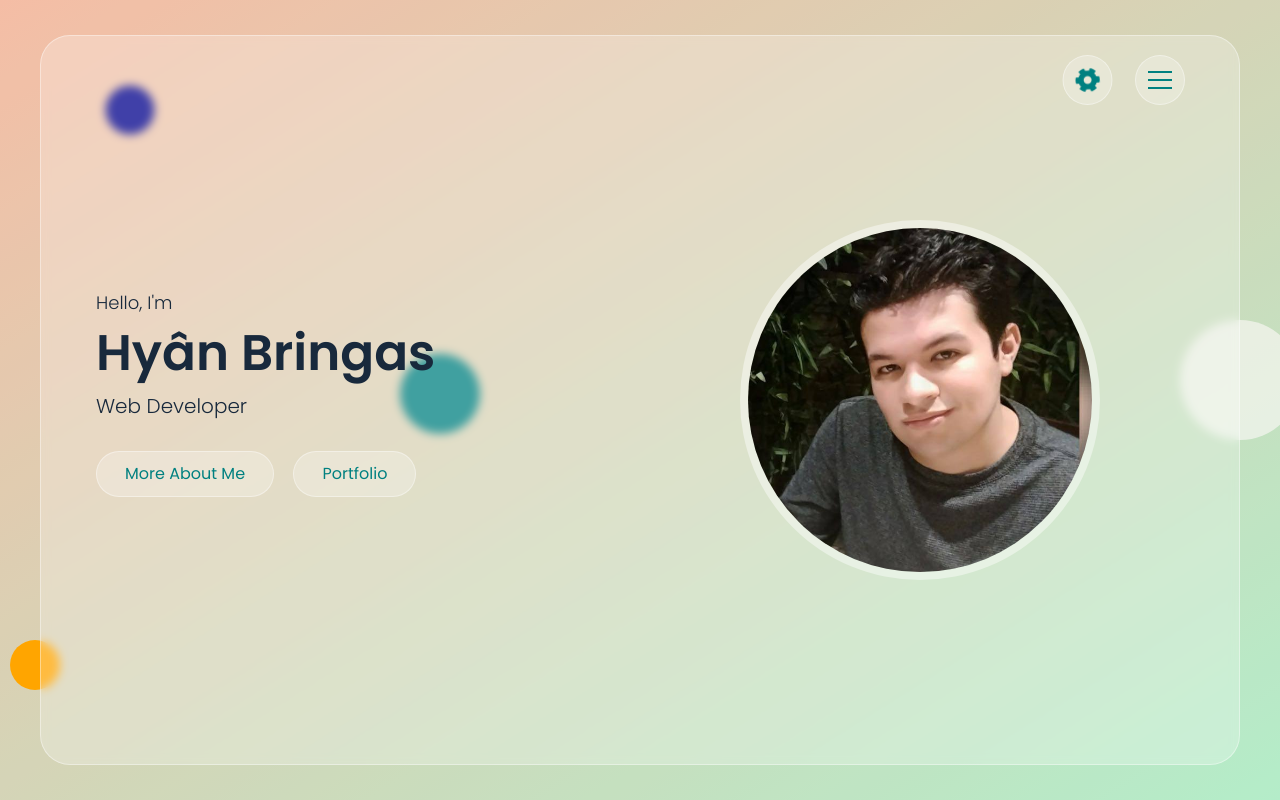
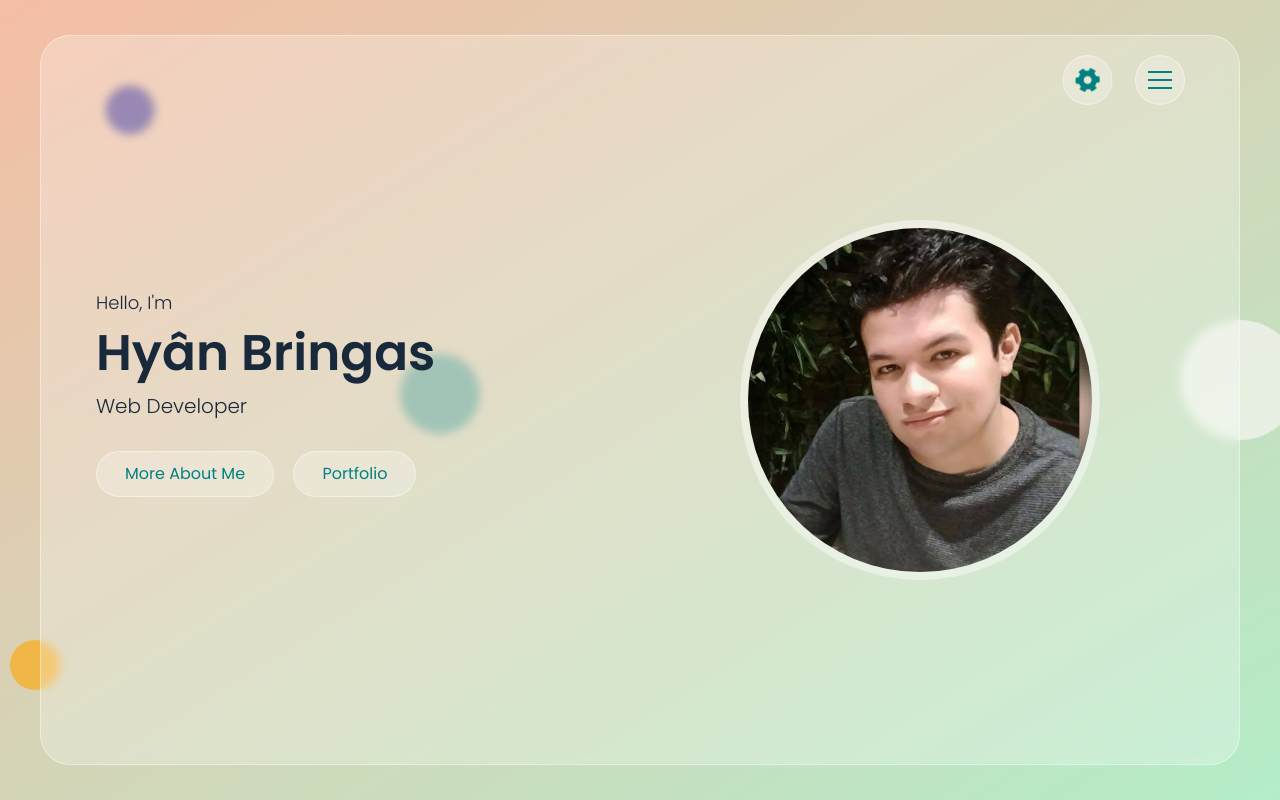
Before and after one commit to HyanBV/Glassmorphism-Website, a plain HTML site: page index.html in a window 1280 px wide. Shown: the top 800 px of the page. Drawn offline with Linux system fonts and the light colour scheme.

Commit message:
fifth commit: fixed opacities in background

```diff
--- a/style.css
+++ b/style.css
@@ -279,7 +279,7 @@ button {
     background-color: var(--blue);
     left: 5%;
     top: 10%;
-    /* opacity: 0.5; */
+    opacity: 0.5;
     animation: zoomInOut 8s linear infinite;
 }
 
@@ -289,7 +289,7 @@ button {
     background-color: var(--main);
     left: 30%;
     top: 50%;
-    /* opacity: 0.4; */
+    opacity: 0.4;
     animation: bounceTop 5s ease-in-out infinite;
 }
 
@@ -308,7 +308,7 @@ button {
     background-color: var(--orange);
     top: 80%;
     left: -30px;
-    /* opacity: 0.6; */
+    opacity: 0.6;
 }
 
 /* Overlay */
```
